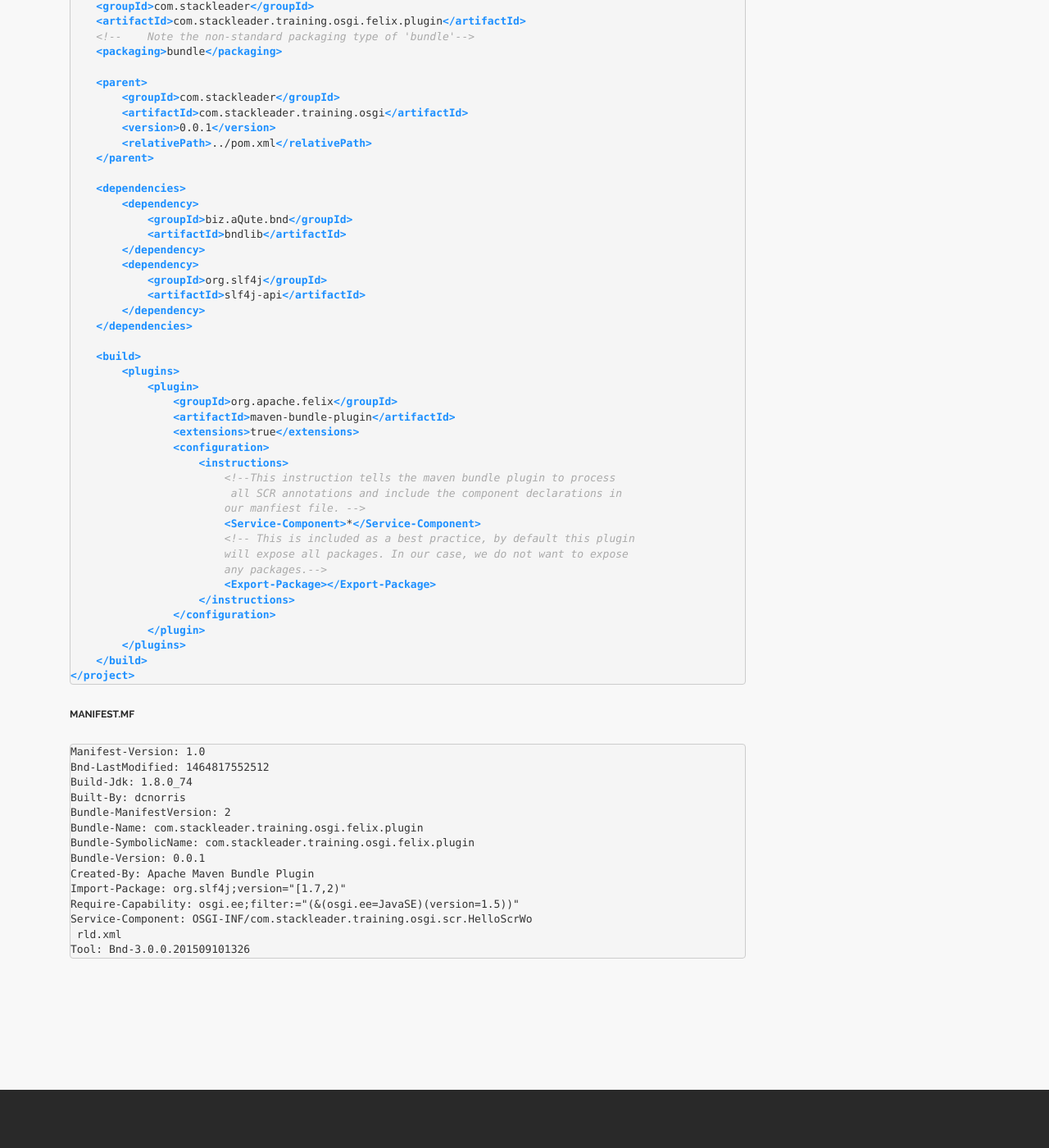
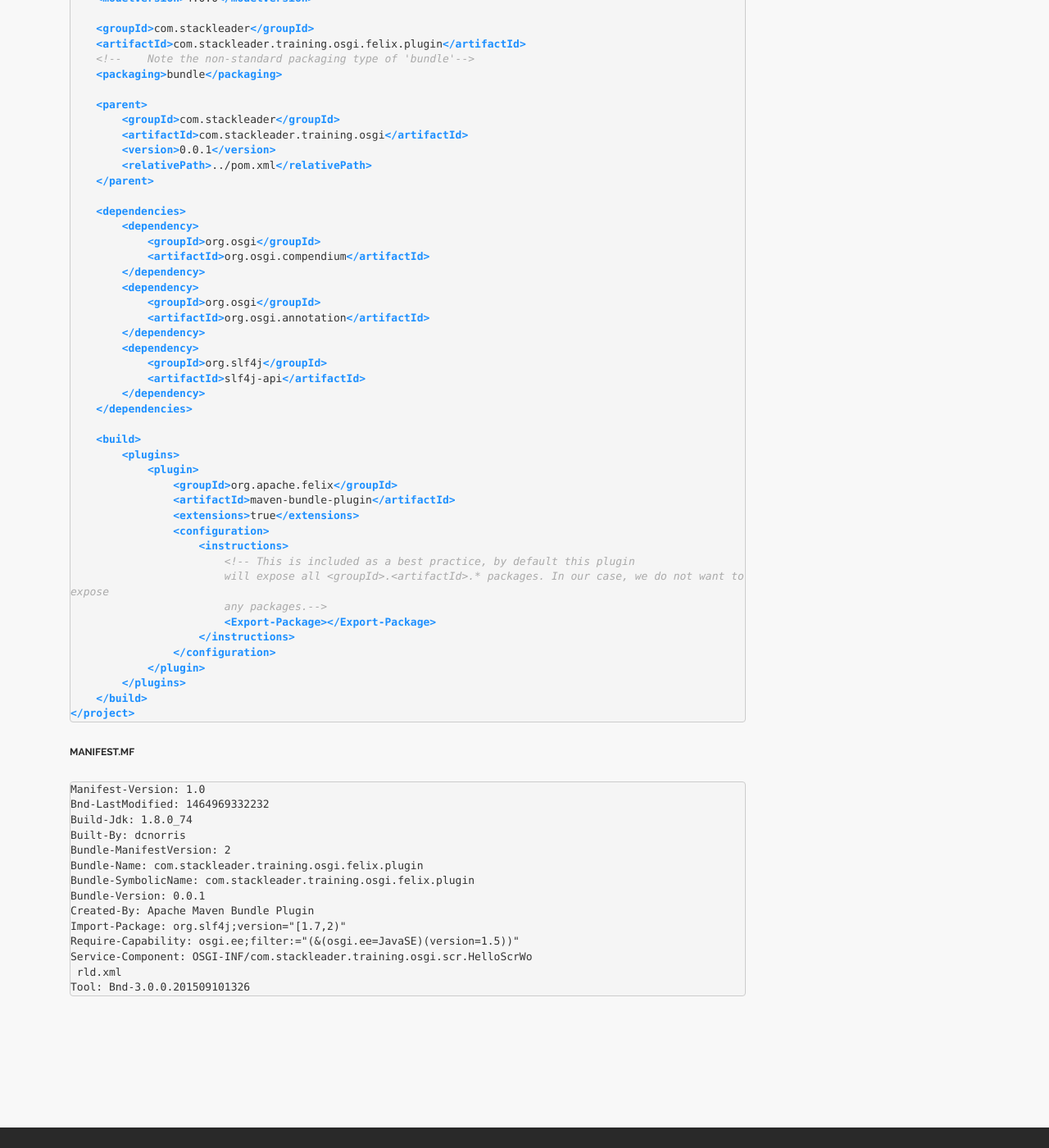
Before and after one commit to stackleader/stackleader.github.io, a Jekyll site: the page built from _posts/2016-05-27-comparing-maven-plugins-for-osgi.markdown, in a window 1280 px wide and 1400 px high, scrolled down 6528 px. Shown: the whole window at 82% size. Built offline with Jekyll 4.4.1, drawn with Linux system fonts in a browser that asks for light colours; nearby versions of some CDN libraries; some of the changed text lies outside the part shown.

Commit message:
updated blog to reflect changes in the annotation library used. (using the spec annotations eliminated some of the differences between the plugins)

```diff
--- a/_posts/2016-05-27-comparing-maven-plugins-for-osgi.markdown
+++ b/_posts/2016-05-27-comparing-maven-plugins-for-osgi.markdown
@@ -21,8 +21,7 @@ tags: [osgi, dependency_injection]
     - [Example Projects](#example-projects)
         - [bnd-maven-plugin project](#bnd-maven-plugin-project)
         - [Tree View](#tree-view)
-            - [bnd file](#bnd-file)
-            - [bnd.bnd](#bndbnd)
+            - [bnd file \(Optional\)](#bnd-file-optional)
             - [pom.xml](#pomxml)
             - [MANIFEST.MF](#manifestmf)
         - [Felix maven-bundle-plugin project](#felix-maven-bundle-plugin-project)
@@ -54,13 +53,8 @@ Example:
     <extensions>true</extensions>
     <configuration>
         <instructions>
-            <!--This instruction tells the maven bundle plugin to process
-             all SCR annotations and include the component declarations in
-            our manfiest file. -->
-            <Service-Component>*</Service-Component>
             <!-- This is included as a best practice, by default this plugin
-            will expose all packages. In our case, we do not want to expose
-            any packages.-->
+            will expose <groupId>.<artifactId>.* -->
             <Export-Package></Export-Package>
         </instructions>
     </configuration>
@@ -74,16 +68,24 @@ Example of embedding bnd content in pom.xml:
 <plugin>
     <groupId>biz.aQute.bnd</groupId>
     <artifactId>bnd-maven-plugin</artifactId>
+    <version>3.2.0</version>
+    <executions>
+        <execution>
+            <goals>
+                <goal>bnd-process</goal>
+            </goals>
+        </execution>
+    </executions>
     <configuration>
-        <bnd><![CDATA[
--exportcontents:\
- org.example.api,\
- org.example.types
--sources: true
-]]></bnd>
+        <bnd>
+            <![CDATA[
+            -exportcontents: ${packages;VERSIONED}
+            ]]>
+        </bnd>
     </configuration>
 </plugin>
 {% endhighlight %}
+(This configuration will parse org.osgi.annotation.versioning.Version annotations to simplify management of package versioning info)
 
 ##### BND Defaults
 
@@ -133,15 +135,10 @@ For the source, you can checkout the parent project code from [github](https://g
 ##### bnd-maven-plugin project
 
 ##### Tree View
-![Tree View](/img/blog/bnd_project_tree.png)
+![Tree View](/img/blog/project_tree.png)
 
-###### bnd file
-A bnd file by the name of "bnd.bnd" is expected to be at the root of the project by default.
-
-###### bnd.bnd
-{% highlight text %}
-Service-Component: *
-{% endhighlight %}
+###### bnd file (Optional)
+A bnd file by the name of "bnd.bnd" can be added to the root directory if custom bnd directives are required for your project; however, in this instance we do not require any configuration since SCR annotations are now processed by default by bnd.
 
 ###### pom.xml
 {% highlight xml %}
@@ -164,8 +161,12 @@ Service-Component: *
     </parent>
     <dependencies>
         <dependency>
-            <groupId>biz.aQute.bnd</groupId>
-            <artifactId>bndlib</artifactId>
+            <groupId>org.osgi</groupId>
+            <artifactId>org.osgi.compendium</artifactId>
+        </dependency>
+        <dependency>
+            <groupId>org.osgi</groupId>
+            <artifactId>org.osgi.annotation</artifactId>
         </dependency>
         <dependency>
             <groupId>org.slf4j</groupId>
@@ -193,9 +194,7 @@ Service-Component: *
                 <version>3.0.0</version>
                 <configuration>
                     <archive>
-                        <manifestFile>
-                           ${project.build.outputDirectory}/META-INF/MANIFEST.MF
-                        </manifestFile>
+                        <manifestFile>${project.build.outputDirectory}/META-INF/MANIFEST.MF</manifestFile>
                     </archive>
                 </configuration>
             </plugin>
@@ -253,8 +252,12 @@ Build-Jdk: 1.8.0_74
 
     <dependencies>
         <dependency>
-            <groupId>biz.aQute.bnd</groupId>
-            <artifactId>bndlib</artifactId>
+            <groupId>org.osgi</groupId>
+            <artifactId>org.osgi.compendium</artifactId>
+        </dependency>
+        <dependency>
+            <groupId>org.osgi</groupId>
+            <artifactId>org.osgi.annotation</artifactId>
         </dependency>
         <dependency>
             <groupId>org.slf4j</groupId>
@@ -270,12 +273,8 @@ Build-Jdk: 1.8.0_74
                 <extensions>true</extensions>
                 <configuration>
                     <instructions>
-                        <!--This instruction tells the maven bundle plugin to process
-                         all SCR annotations and include the component declarations in
-                        our manfiest file. -->
-                        <Service-Component>*</Service-Component>
                         <!-- This is included as a best practice, by default this plugin
-                        will expose all packages. In our case, we do not want to expose
+                        will expose all <groupId>.<artifactId>.* packages. In our case, we do not want to expose
                         any packages.-->
                         <Export-Package></Export-Package>
                     </instructions>
@@ -288,7 +287,7 @@ Build-Jdk: 1.8.0_74
 ###### MANIFEST.MF
 {% highlight text %}
 Manifest-Version: 1.0
-Bnd-LastModified: 1464817552512
+Bnd-LastModified: 1464969332232
 Build-Jdk: 1.8.0_74
 Built-By: dcnorris
 Bundle-ManifestVersion: 2
```
Also changed, not shown: other parts of _posts/2016-05-27-comparing-maven-plugins-for-osgi.markdown (+1 -1 lines), img/blog/bnd_project_tree.png (deleted), img/blog/project_tree.png (added).
